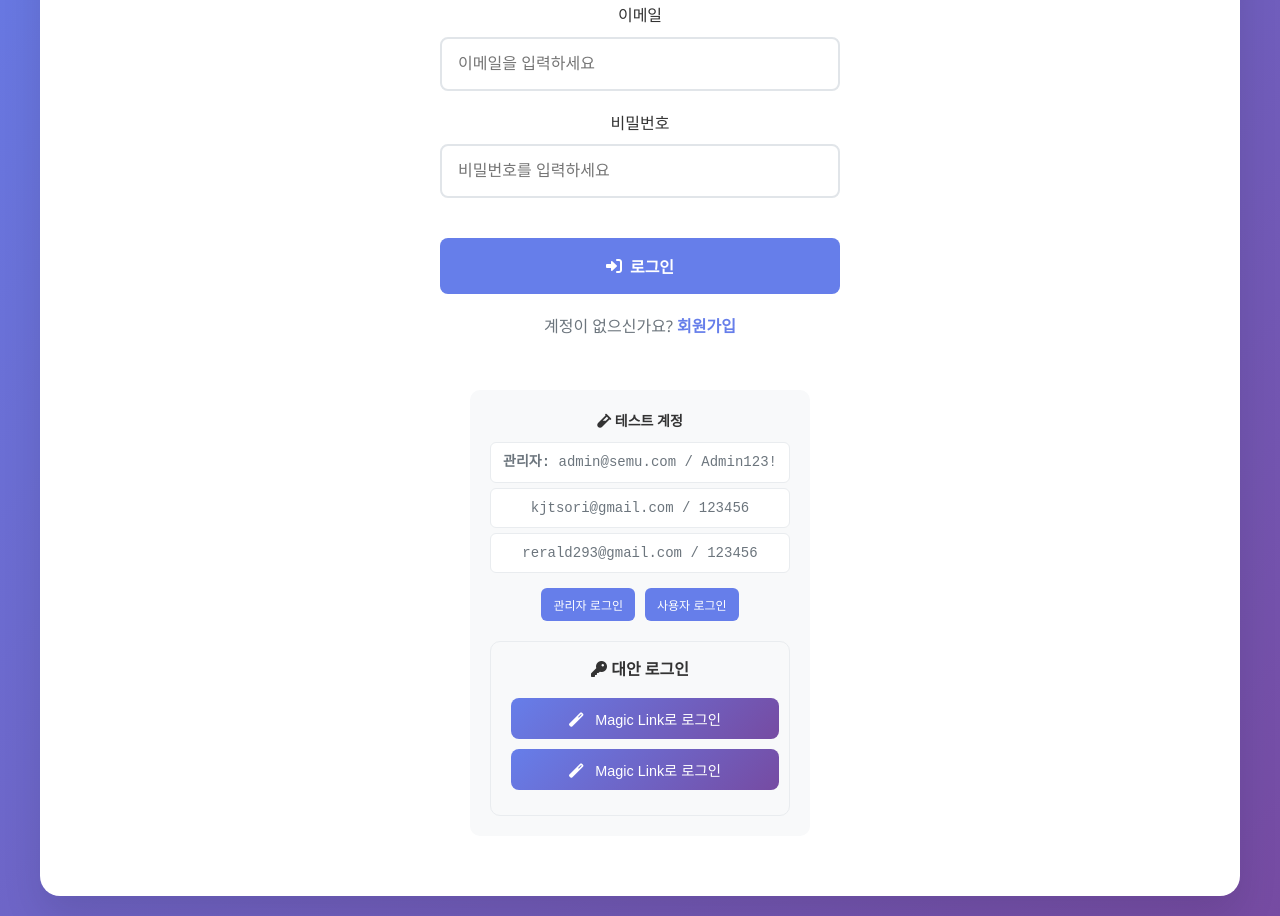
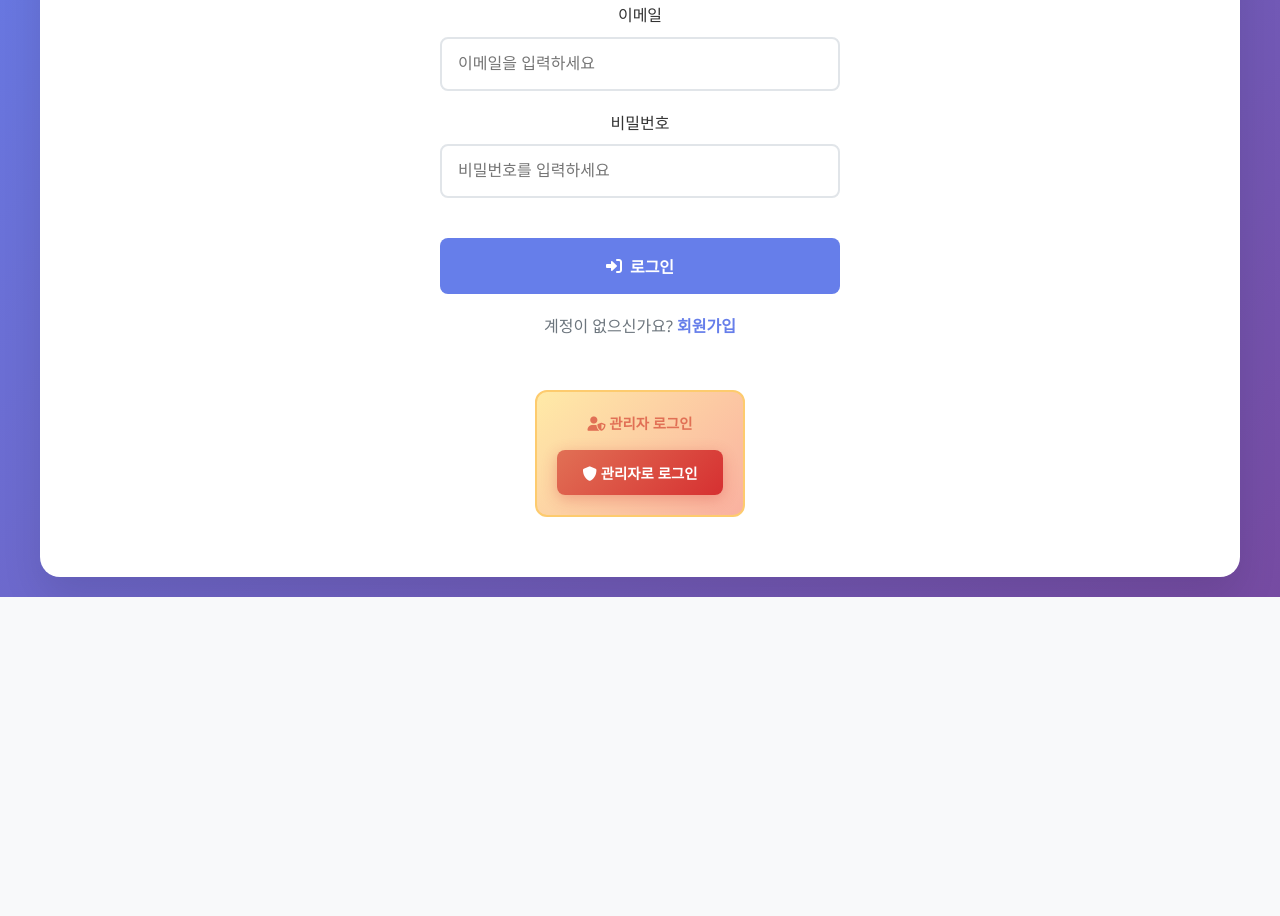
Before and after one commit to rerald/semu_inside, a website: page login.html in a window 1280 px wide. Shown: the part 303-1219 px from the top of the page. After the commit the page ends 900 px from the top, so only its background shows below. Drawn offline with nearby package versions, Linux system fonts and the light colour scheme; no server answers.

Commit message:
관리자 로그인 수정
관리자 로그인 시 어드민 들어가게 수정

```diff
--- a/login.html
+++ b/login.html
@@ -159,6 +159,41 @@
             text-decoration: underline;
         }
 
+        .admin-quick-login {
+            margin-top: 30px;
+            padding: 20px;
+            background: linear-gradient(135deg, #ffeaa7 0%, #fab1a0 100%);
+            border-radius: 12px;
+            text-align: center;
+            border: 2px solid #fdcb6e;
+        }
+
+        .admin-quick-login h4 {
+            margin: 0 0 15px 0;
+            color: #e17055;
+            font-size: 0.9rem;
+            font-weight: 600;
+        }
+
+        .btn-admin-login {
+            background: linear-gradient(135deg, #e17055 0%, #d63031 100%);
+            color: white;
+            border: none;
+            padding: 12px 25px;
+            border-radius: 8px;
+            font-size: 0.9rem;
+            font-weight: 600;
+            cursor: pointer;
+            transition: all 0.3s ease;
+            box-shadow: 0 4px 15px rgba(209, 48, 49, 0.3);
+        }
+
+        .btn-admin-login:hover {
+            transform: translateY(-2px);
+            box-shadow: 0 6px 20px rgba(209, 48, 49, 0.4);
+            background: linear-gradient(135deg, #d63031 0%, #74b9ff 100%);
+        }
+
         @media (max-width: 768px) {
             .login-container {
                 padding: 40px 20px;
@@ -206,31 +241,14 @@
                     <p>계정이 없으신가요? <a href="./register.html" class="register-link">회원가입</a></p>
                 </div>
 
-                <div class="test-accounts">
-                    <h4><i class="fas fa-vial"></i> 테스트 계정</h4>
-                    <div class="test-account"><strong>관리자:</strong> admin@semu.com / Admin123!</div>
-                    <div class="test-account">kjtsori@gmail.com / 123456</div>
-                    <div class="test-account">rerald293@gmail.com / 123456</div>
+                <div class="admin-quick-login">
+                    <h4><i class="fas fa-user-shield"></i> 관리자 로그인</h4>
+                    <button type="button" onclick="goToAdminLogin()" class="btn-admin-login">
+                        <i class="fas fa-shield-alt"></i> 관리자로 로그인
+                    </button>
+                </div>
 
-                    <div class="quick-login">
-                        <button type="button" onclick="quickLoginAsAdmin('admin@semu.com', 'Admin123!')">
-                            관리자 로그인
-                        </button>
-                        <button type="button" onclick="quickLogin('kjtsori@gmail.com', '123456')">
-                            사용자 로그인
-                        </button>
-                    </div>
 
-                    <div class="alternative-login">
-                        <h4><i class="fas fa-key"></i> 대안 로그인</h4>
-                        <button type="button" onclick="sendMagicLink('admin@semu.com')" class="btn-magic">
-                            <i class="fas fa-magic"></i> Magic Link로 로그인
-                        </button>
-                        <button type="button" onclick="sendMagicLink('kjtsori@gmail.com')" class="btn-magic">
-                            <i class="fas fa-magic"></i> Magic Link로 로그인
-                        </button>
-                    </div>
-                </div>
             </div>
         </div>
     </div>
@@ -313,76 +331,27 @@
             }
         }
 
-        function quickLogin(email, password) {
-            document.getElementById('email').value = email;
-            document.getElementById('password').value = password;
+        async function goToAdminLogin() {
+            console.log('🔐 관리자 로그인 시도');
 
-            // 폼 제출
-            const loginForm = document.getElementById('loginForm');
-            loginForm.dispatchEvent(new Event('submit'));
-        }
-
-        async function quickLoginAsAdmin(email, password) {
-            document.getElementById('email').value = email;
-            document.getElementById('password').value = password;
-
-            // 로그인 처리
             try {
-                const result = await window.semuApp.login(email, password);
+                // 관리자 계정으로 로그인 시도
+                const result = await window.semuApp.login('admin@semu.com', 'Admin123!');
 
                 if (result.success) {
+                    console.log('✅ 관리자 로그인 성공, 어드민 페이지로 이동');
                     showAlert('관리자로 로그인되었습니다!', 'success');
 
-                    // 관리자 계정인 경우 admin.html로 이동
-                    if (result.user.role === 'admin') {
-                        setTimeout(() => {
-                            window.location.href = './admin.html';
-                        }, 1000);
-                    } else {
-                        // 일반 사용자인 경우 대시보드로 이동
-                        setTimeout(() => {
-                            window.location.href = './dashboard.html';
-                        }, 1000);
-                    }
+                    setTimeout(() => {
+                        window.location.href = './admin.html';
+                    }, 1000);
                 } else {
-                    showAlert(result.error, 'error');
+                    console.error('❌ 관리자 로그인 실패:', result.error);
+                    showAlert('관리자 로그인에 실패했습니다: ' + result.error, 'error');
                 }
             } catch (error) {
-                console.error('Admin login error:', error);
+                console.error('❌ 관리자 로그인 오류:', error);
                 showAlert('관리자 로그인 중 오류가 발생했습니다.', 'error');
-            }
-        }
-
-        async function sendMagicLink(email) {
-            try {
-                console.log('🔐 Magic Link 전송 시도:', email);
-
-                // 이메일 입력 필드에 설정
-                document.getElementById('email').value = email;
-
-                // Magic Link 전송
-                const { error } = await window.supabaseClient.auth.signInWithOtp({
-                    email: email,
-                    options: {
-                        emailRedirectTo: window.location.origin + '/dashboard.html'
-                    }
-                });
-
-                if (error) {
-                    throw error;
-                }
-
-                showAlert(`Magic Link가 ${email}로 전송되었습니다. 이메일을 확인해주세요.`, 'success');
-                console.log('✅ Magic Link 전송 완료');
-
-            } catch (error) {
-                console.error('❌ Magic Link 전송 실패:', error);
-
-                if (error.message.includes('Email logins are disabled')) {
-                    showAlert('이메일 로그인이 비활성화되어 있습니다. Supabase 설정을 확인해주세요.', 'error');
-                } else {
-                    showAlert('Magic Link 전송에 실패했습니다. 다시 시도해주세요.', 'error');
-                }
             }
         }
     </script>
```
